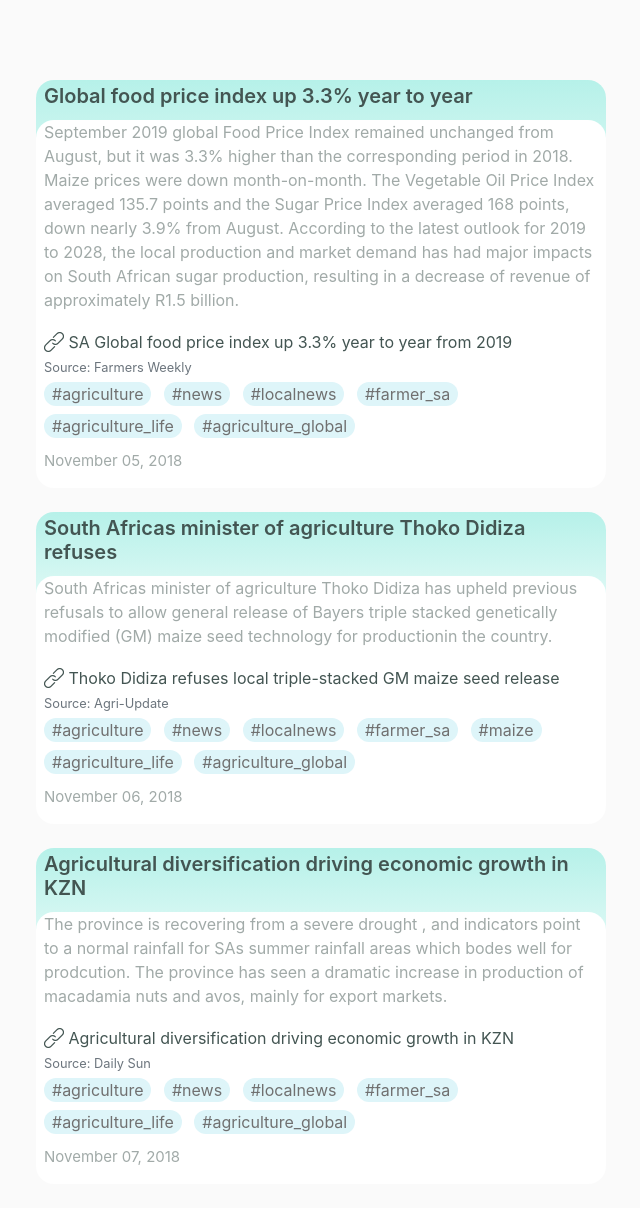
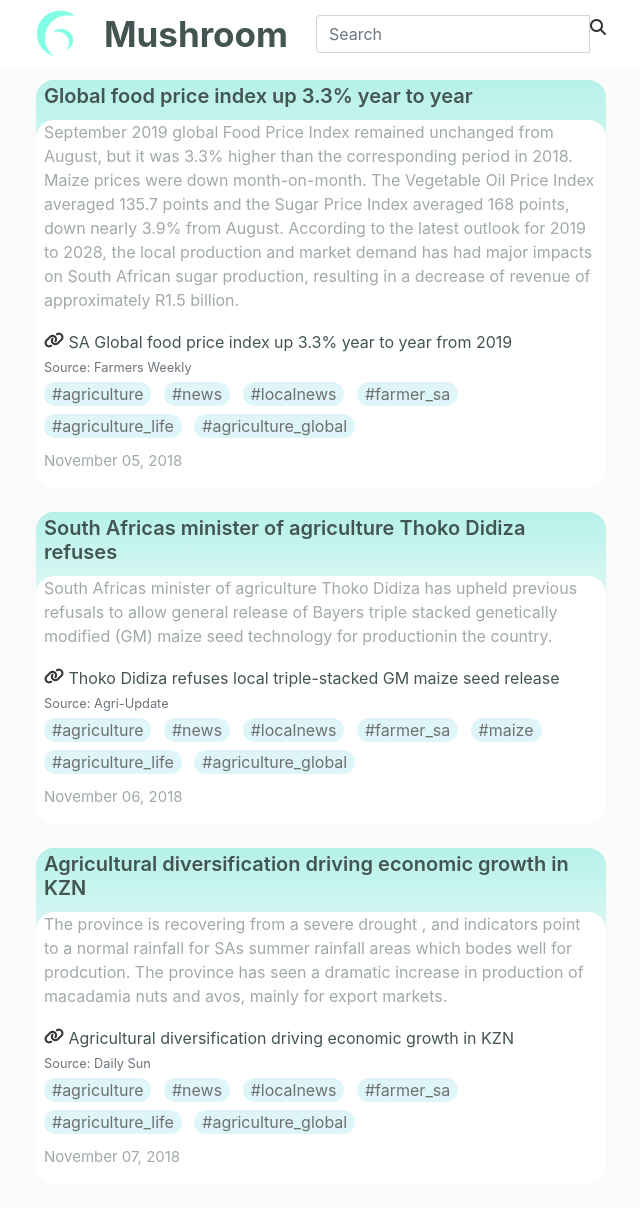
Before and after one commit to ryan-mroom/webapp, a Django app: page / in a window 1280 px wide. Shown: the whole page, without its empty margins (319-959 px from the left). Run offline with Django 3.2, Linux system fonts and the light colour scheme; some libraries are stand-ins or nearby versions.

Commit message:
Added navbar

```diff
--- a/webapp/core/static/core/main.css
+++ b/webapp/core/static/core/main.css
@@ -12,8 +12,14 @@ ul {
   margin: 0;
 }
 
-.bg-steel {
-  background-color: #5f788a;
+.navbar-bg {
+  background-color: #ffffff;
+}
+
+.navbar-title {
+    color: #435552;
+    font-size: 35px;
+    font-weight: bold;
 }
 
 .site-header .navbar-nav .nav-link {
@@ -75,19 +81,12 @@ ul {
     border-radius: 20px;
     height: 40px;
     width: 97%;
+    font-size: 16px;
 }
 
 .article-link {
     color: #435552;
     font-size: 16px;
-    vertical-align: middle;
-}
-
-.article-link-icon{
-    display: inline-block;
-    //size: 20px, 20px;
-    //background-color: #ffffff;
-    //border: 1px solid #435552;;
     vertical-align: middle;
 }
 
--- a/webapp/core/templates/core/base.html
+++ b/webapp/core/templates/core/base.html
@@ -7,6 +7,9 @@
     <!-- Required meta tags -->
     <meta charset="utf-8">
     <meta name="viewport" content="width=device-width, initial-scale=1, shrink-to-fit=no">
+
+    <!-- Font Awesome -->
+    <script src="https://kit.fontawesome.com/f65f4a093d.js" crossorigin="anonymous"></script>
 
     <!-- Bootstrap CSS -->
     <link rel="stylesheet" href="https://maxcdn.bootstrapcdn.com/bootstrap/4.0.0/css/bootstrap.min.css" integrity="sha384-Gn5384xqQ1aoWXA+058RXPxPg6fy4IWvTNh0E263XmFcJlSAwiGgFAW/dAiS6JXm" crossorigin="anonymous">
--- a/webapp/newsfeed/templates/newsfeed/home.html
+++ b/webapp/newsfeed/templates/newsfeed/home.html
@@ -1,5 +1,22 @@
 {% extends "core/base.html" %}
 {% block content %}
+    <header class="site-header">
+        <nav class="navbar navbar-expand-md navbar-light navbar-bg fixed-top">
+            <div class="container">
+                <img src="static/core/mushroom-logo.png" alt="link" height="50">
+                <a class="navbar-title" href="#">Mushroom</a>
+                <form class="navbar-form">
+                    <div class="form-group" style="display:inline;">
+                        <div class="input-group">
+                            <input type="text" class="form-control" placeholder="Search">
+                            <span class="input-group-addon"><span class="fas fa-search"></span></span>
+                        </div>
+                    </div>
+                </form>
+            </div>
+        </nav>
+    </header>
+
     {% for post in posts %}
         <article class="media mb-4 content-section">
             <div class="media-body">
@@ -7,8 +24,10 @@
                 <div class="content-card">
                     <p class="mx-2 article-content">{{ post.content }}</p>
                     <div class="mx-2 atricle-link-box">
-                         <img src="static/core/link-icon.png" alt="link" height="20" width="20">
-                        <a class="article-link" href="{{ post.link_url }}">{{ post.link_title }}</a>
+                        <!--<img src="static/core/link-icon.png" alt="link" height="20" width="20">-->
+                        <i class="fas fa-link"></i>
+                        <a class="article-link" href="{{ post.link_url }}">
+                            {{ post.link_title }}</a>
                     </div>
                     <small class="ml-2 text-muted">Source: {{ post.source }}</small>
                     <div class="mb-1 pb-1">
```
Also changed, not shown: webapp/core/static/core/link-icon.png (deleted), webapp/core/static/core/mushroom-logo.png (added).
